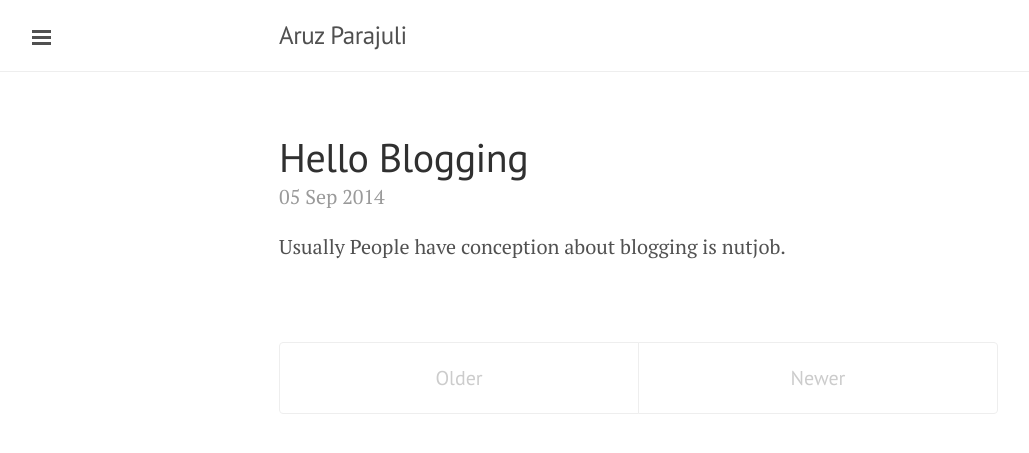
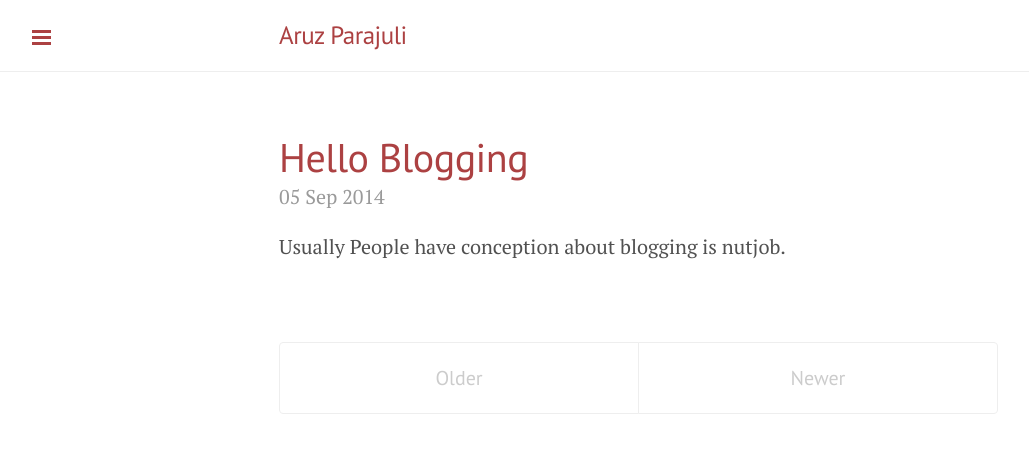
Before and after one commit to GauravDhanuka/aruzmeister.github.io, a Jekyll site: the page built from index.html, in a window 1280 px wide. Shown: the top 453 px of the page, without its empty margins (1-1030 px from the left). Built offline with Jekyll 4.4.1, drawn with Linux system fonts in a browser that asks for light colours; Markdown is read by kramdown in place of the engine named in the settings; the list of posts is cut into pages by our own code; comment, search, counter and statistics services are not loaded.

Commit message:
Clearing Layout 1.0

```diff
--- a/_config.yml
+++ b/_config.yml
@@ -11,6 +11,7 @@ title:            Aruz Parajuli
 baseurl:          '/'
 paginate:         5
 
+description:      'Passionate Hacker'
 author:
   name:           'Aruz Parajuli'
   url:            https://twitter.com/aruzmeister
--- a/_includes/comments.html
+++ b/_includes/comments.html
@@ -1,6 +1,11 @@
 <!-- Add Disqus comments. -->
+
+
+<!--
 <div id="disqus_thread"></div>
+
 <script type="text/javascript">
+
   /* * * CONFIGURATION VARIABLES: EDIT BEFORE PASTING INTO YOUR WEBPAGE * * */
   var disqus_shortname = 'aruzmeister'; // required: replace example with your forum shortname
 
--- a/_layouts/default.html
+++ b/_layouts/default.html
@@ -4,7 +4,7 @@
   {% include head.html %}
 
 
-  <body>
+  <body class="theme-base-08">
 
     {% include sidebar.html %}
 
```
Also changed, not shown: other parts of _includes/comments.html (+2 -1 lines), public/favicon.ico.
